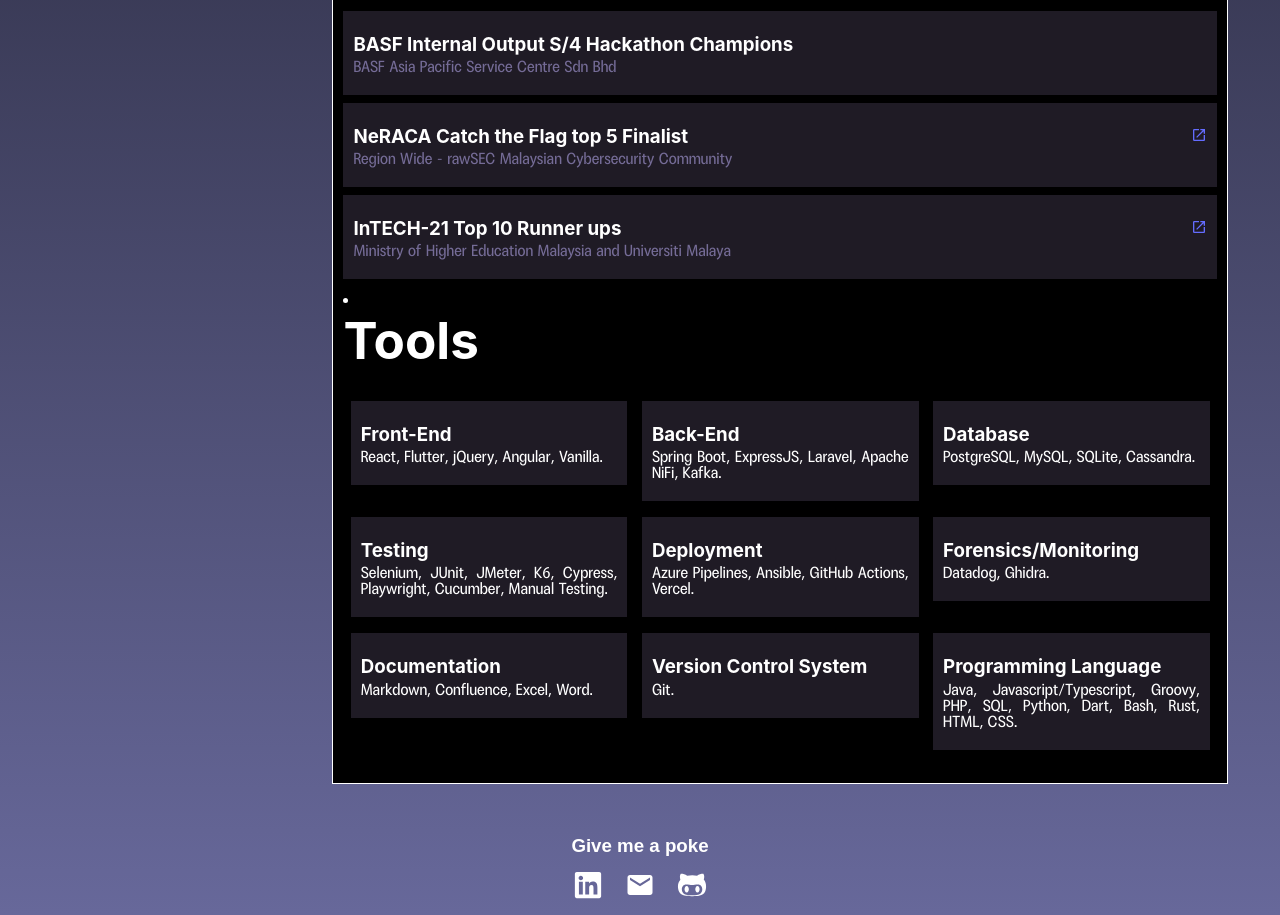
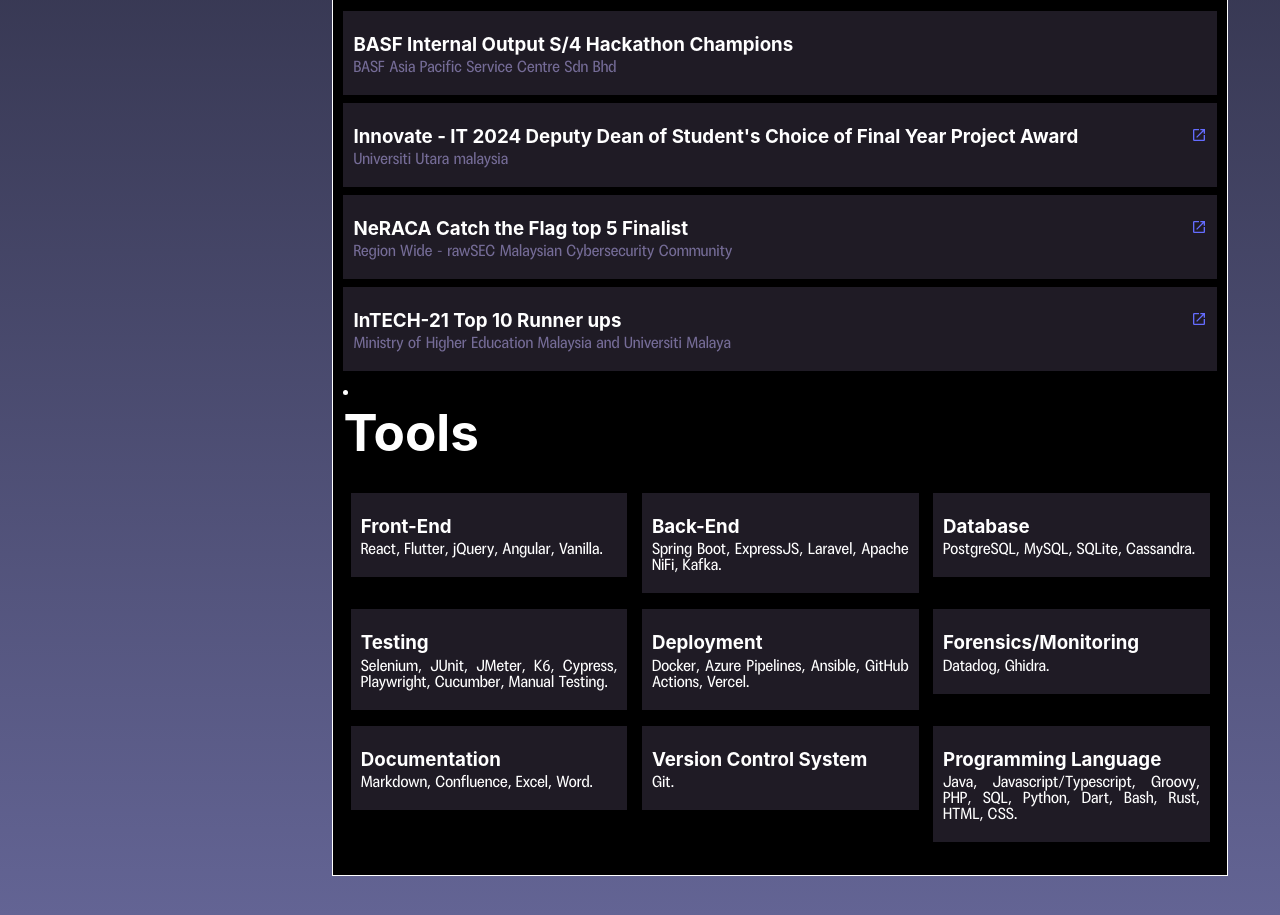
Before and after one commit to Kale06/Kal-Neoporto, a React (Vite) app: page / in a window 1280 px wide. Shown: the part 1220-2135 px from the top of the page. Built offline with nearby package versions, Linux system fonts and the light colour scheme; a web font is replaced by a local one.

Commit message:
Added more details

```diff
--- a/src/pages/Home.jsx
+++ b/src/pages/Home.jsx
@@ -182,6 +182,15 @@
               </ItemContainer>
               <ItemContainer>
                 <div className="sub-details">
+                  <h3>Innovate - IT 2024 Deputy Dean of Student's Choice of Final Year Project Award</h3>
+                  <a target="blank" href="https://soc.uum.edu.my/news-events/news-soc/842-innovate-it-2024">
+                    <MdLaunch />
+                  </a>
+                </div>
+                <p className="sub">Universiti Utara malaysia</p>
+              </ItemContainer>
+              <ItemContainer>
+                <div className="sub-details">
                   <h3>NeRACA Catch the Flag top 5 Finalist</h3>
                   <a target="blank" href="https://soc.uum.edu.my/news-events/events/749-northern-region-rawsec-cybersecurity-awareness-tour-neraca">
                       <MdLaunch />
@@ -242,7 +251,7 @@
                   <ItemContainer>
                     <h3>Deployment</h3>
                     <p>
-                      Azure Pipelines, Ansible, GitHub Actions, Vercel.
+                      Docker, Azure Pipelines, Ansible, GitHub Actions, Vercel.
                     </p>
                   </ItemContainer>
                 </Grid>
```
